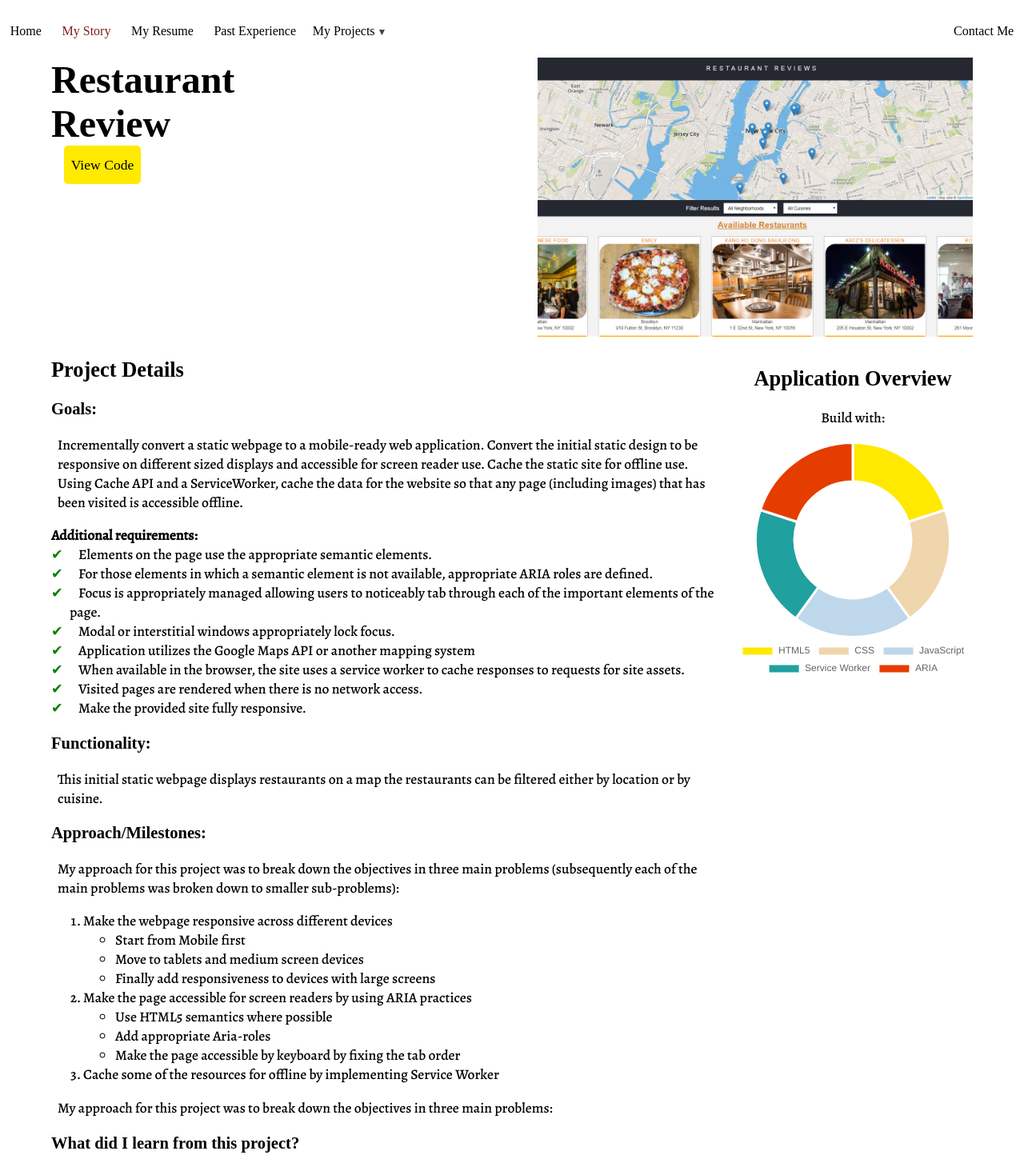
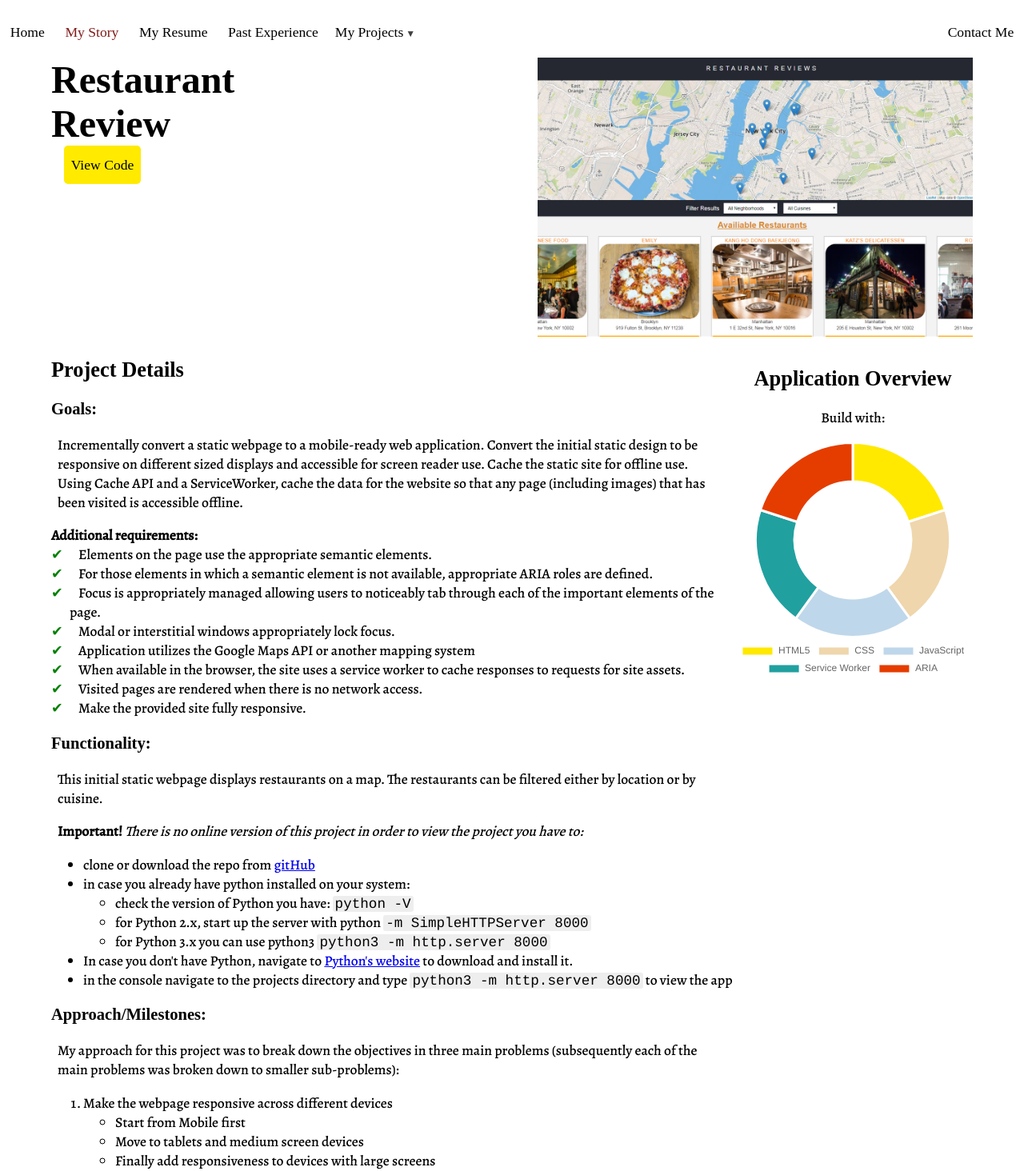
Before and after one commit to Userrrfriendly/portfolio, a React (Create React App) app: page /projects/restaurant-review in a window 1280 px wide. Shown: the top 1464 px of the page at 80% size. Built offline with nearby package versions, Linux system fonts and the light colour scheme; a web font is replaced by a local one.

Commit message:
feat: adds scrolling functionality to UpArrow in footer.

```diff
--- a/package.json
+++ b/package.json
@@ -9,7 +9,8 @@
     "react-chartjs-2": "^2.7.4",
     "react-dom": "^16.5.2",
     "react-router-dom": "^4.3.1",
-    "react-scripts": "1.1.5"
+    "react-scripts": "1.1.5",
+    "smoothscroll-polyfill": "^0.4.3"
   },
   "scripts": {
     "start": "react-scripts start",
--- a/src/App.js
+++ b/src/App.js
@@ -9,8 +9,14 @@ import { Route, Switch } from 'react-router-dom';
 // import TestComponent from './Componets/Testcomponent';
 import PrjMain from './Componets/project-page/prj-main';
 import ErrorRoute from './Componets/error-route';
+import smoothscroll from 'smoothscroll-polyfill';
 
 class App extends Component {
+  componentDidMount() {
+    //once the App mounts smoothscroll-polyfill takes care about smooth scrolling across all devices and browsers.
+    smoothscroll.polyfill();
+  }
+
   render() {
     return (
         <div className="App">
--- a/src/Componets/CSS/nav.css
+++ b/src/Componets/CSS/nav.css
@@ -23,9 +23,10 @@ nav {
     max-height: 0;
 }
 
-.nav-list-item {
-    margin:0;
-}
+/* .nav-list-item {
+    margin: 0.2rem 0;
+} */
+
 .nav-list-hide-li .nav-list-item,
 .arrowhead {
     /* sets display to none thus removes the items from tab order */
@@ -34,7 +35,7 @@ nav {
 
 .nav-list-item {
     list-style-type: none;
-    margin: 0;
+    margin: 0.2rem 0;
     display: flex;
     flex-flow: column nowrap;
 }
@@ -47,7 +48,7 @@ nav {
     text-decoration: none;
     color:black;
     padding: 0.5rem;
-    font-size: 1rem;
+    font-size: 1.1rem;
     display: inline-block;
     max-height: 1rem;
 }
@@ -93,18 +94,14 @@ nav {
     border: 1px solid darkgrey;
 }
 
-/* .nav-link.my-story {
-    font-weight: bold;
-} */
-
 .my-story {
     color: #821919;
 }
 /* MY DROP-DOWN MENU */
 /* button */
-.nav-link-dropdown {
+/* .nav-link-dropdown {
     position: relative;
-}
+} */
 
 .drop-down-menu {
     display: flex;
@@ -216,6 +213,7 @@ nav {
 /* Projects Submenu */
 .nav-link-dropdown {
     /* border: 0; */
+    position: relative;
     font-family: inherit;
     /* font-size: 1rem; */
     /* line-height: 1.2; */
@@ -234,7 +232,7 @@ nav {
     text-decoration: none;
     color:black;
     padding: 0.5rem;
-    font-size: 1rem;
+    font-size: 1.1rem;
     display: inline-block;
     margin:0;
 }
--- a/src/Componets/CSS/project.css
+++ b/src/Componets/CSS/project.css
@@ -7,6 +7,9 @@
     height: 100%;
 }
 
+#projects a:first-of-type .project {
+    border-top: 1px solid #d0d0d0;
+}
 
 .project-link:focus {
     /* outline: red; */
@@ -19,9 +22,9 @@
 }
 
 /* first .project on mobile */
-.project:nth-child(2) {
-    border-top: 1px solid #d0d0d0;
-}
+/* .project:nth-child(1 - 1) {
+    border-top: 10px solid #d0d0d0;
+} */
 
 .project:hover {
     background: #f7f7f7;
--- a/src/Componets/project-page/css/prj-main.css
+++ b/src/Componets/project-page/css/prj-main.css
@@ -11,6 +11,9 @@
     margin: auto;
     font-family: 'Alegreya', serif;
     /* font-size: 18px; */
+}
+#prj-main a {
+    text-decoration: underline;
 }
 .prj-pg-aside {
     /* background:rgba(85, 112, 128, 0.452); */
--- a/src/Componets/project-page/prj-components/restaurant-review.js
+++ b/src/Componets/project-page/prj-components/restaurant-review.js
@@ -31,9 +31,35 @@ function RestaurantReview()  {
             <article className="prj-pg-details-article">
                 <h3 className="prj-pg-details-article-h3">Functionality:</h3>
                 <p className="prj-pg-details-p">
-                    This initial static webpage displays restaurants on a map
-                    the restaurants can be filtered either by location or by cuisine.
+                    This initial static webpage displays restaurants on a map.
+                    The restaurants can be filtered either by location or by cuisine.
                 </p>
+                <p className="prj-pg-details-p">
+                    <strong>Important!</strong>
+                    <i> There is no online version of this project in order to view the project you have to:</i>
+                </p>
+
+                    <ul>
+                        <li>
+                            clone or download the repo from <a href="https://github.com/Userrrfriendly/mws-restaurant-stage-1"
+                                target="_blank"
+                                rel="noopener noreferrer">gitHub
+                            </a>
+                        </li>
+                        <li>in case you already have python installed on your system:
+                            <ul>
+                                <li>check the version of Python you have: <code> python -V </code></li>
+                                <li>for Python 2.x, start up the server with python <code> -m SimpleHTTPServer 8000</code></li>
+                                <li>for Python 3.x you can use python3 <code>python3 -m http.server 8000</code></li>
+                            </ul>
+                        </li>
+                        <li>In case you don't have Python, navigate to <a href="https://www.python.org/" target="_blank"
+                                rel="noopener noreferrer">Python's website</a> to download and install it.
+                        </li>
+                        <li>in the console navigate to the projects directory and type <code>python3 -m http.server 8000</code> to view the app</li>
+                    </ul>
+
+
             </article>
             <article className="prj-pg-details-article">
                 <h3 className="prj-pg-details-article-h3">Approach/Milestones:</h3>
--- a/src/Componets/project.js
+++ b/src/Componets/project.js
@@ -11,10 +11,18 @@ class Project extends React.Component {
         projectType: PropTypes.string.isRequired
     }
 
+    handleClick = (e)=>{
+        //for consistency (especially on mobile) scrolls the page to the top when a project is clicked.
+        window.scrollTo({
+            top: 1,
+            behavior: 'instant'
+        })
+    }
+
     render() {
         const figcaptionClass = this.props.projectType.toLowerCase() + '-figcaption';
         return (
-            <Link className="project-link" to={this.props.projectPath}>
+            <Link onClick={this.handleClick} className="project-link" to={this.props.projectPath}>
                 <article className="project">
                     <figure className="project-figure">
                         <img src={this.props.imageUrl} alt="" className="project-thumbnail"/>
--- a/src/Componets/upArrowButton.js
+++ b/src/Componets/upArrowButton.js
@@ -1,12 +1,22 @@
 import React from 'react';
 import './CSS/upArrowButton.css';
 
-function UpArrowBtn() {
-    return (
-        <button className="up-arrow" aria-label="Back to top of the page">
-            <span className="arrow-glyph" aria-hidden="true">⇧</span>
-        </button>
-    )
+class UpArrowBtn extends React.Component {
+    handleClick = (e)=> {
+        e.preventDefault();
+        window.scrollTo({
+            top: 1,
+            behavior: 'smooth'
+          });
+    }
+
+    render() {
+        return (
+            <button onClick={this.handleClick} className="up-arrow" aria-label="Back to top of the page">
+                <span className="arrow-glyph" aria-hidden="true">⇧</span>
+            </button>
+        )
+    }
 }
 /*
     *this does not display well in edge:⬆
```
Also changed, not shown: src/AppNotes.md (+8 -11 lines), 1 other file (tests, documents, lock files or other folders).
